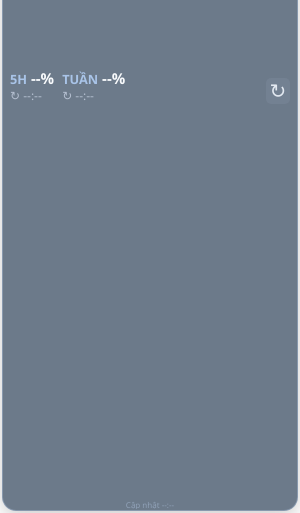
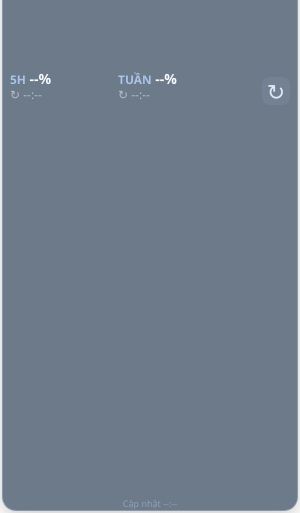
Before and after one commit to NguyenHop1909/codex-usage-monito, an Electron app: page src/taskbar.html in a window 300 px wide. Shown: the part 331-844 px from the top of the page. Drawn offline with Linux system fonts and the light colour scheme; no server answers.

Commit message:
[release] v1.3.29: match quota taskbar reference layout

```diff
--- a/package.json
+++ b/package.json
@@ -1,6 +1,6 @@
 {
   "name": "codex-usage-tray",
-  "version": "1.3.28",
+  "version": "1.3.29",
   "description": "Windows tray monitor for ChatGPT/Codex usage limits",
   "repository": {
     "type": "git",
--- a/src/taskbar.css
+++ b/src/taskbar.css
@@ -2,17 +2,17 @@
 *{box-sizing:border-box;-webkit-app-region:no-drag}
 html,body{width:100%;height:100%;margin:0;overflow:hidden;background:transparent}
 body{padding:2px;user-select:none}
-main{position:relative;width:100%;height:100%;padding:1px 7px;display:grid;grid-template-columns:max-content max-content minmax(32px,1fr);grid-template-rows:minmax(0,1fr) auto;align-items:center;column-gap:8px;row-gap:0;border:1px solid rgba(190,215,245,.34);border-radius:14px;background:rgba(25,48,72,.64);box-shadow:0 5px 18px rgba(0,0,0,.2),inset 0 1px rgba(255,255,255,.08);cursor:grab;touch-action:none}
+main{position:relative;width:100%;height:100%;padding:1px 7px;display:grid;grid-template-columns:minmax(58px,.85fr) minmax(88px,1.15fr) 28px;grid-template-rows:minmax(0,1fr) auto;align-items:center;column-gap:6px;row-gap:0;border:1px solid rgba(190,215,245,.34);border-radius:14px;background:rgba(25,48,72,.64);box-shadow:0 5px 18px rgba(0,0,0,.2),inset 0 1px rgba(255,255,255,.08);cursor:grab;touch-action:none}
 .adjusting main{cursor:grabbing}
 .quota{min-width:0;display:flex;flex-direction:column;gap:1px;line-height:1.15}
-.value{font-size:clamp(11px,min(5vw,30vh),16px);white-space:nowrap}
+.value{font-size:14px;white-space:nowrap}
 .value>span{color:#a9c4e8;font-size:.85em;font-weight:600}
 .value strong{font-weight:700}
 .reset{font-size:clamp(9px,min(4vw,23vh),12px);color:#b4bfd0;white-space:nowrap;overflow:hidden;text-overflow:ellipsis}
-#updated{grid-column:1/4;grid-row:2;align-self:end;text-align:center;color:#91a2b8;font-size:8px;line-height:9px;white-space:nowrap;overflow:hidden;text-overflow:ellipsis}
-#refresh{position:absolute;right:7px;top:50%;transform:translateY(-50%);width:24px;height:26px;padding:0;border:0;border-radius:5px;background:rgba(148,163,184,.18);color:#e2e8f0;font:20px/24px "Segoe UI Symbol","Segoe UI",sans-serif;cursor:pointer}
+#updated{grid-column:1/4;grid-row:2;align-self:end;text-align:center;color:#91a2b8;font-size:9px;line-height:10px;white-space:nowrap;overflow:hidden;text-overflow:ellipsis}
+#refresh{position:absolute;right:7px;top:50%;transform:translateY(-50%);width:28px;height:28px;padding:0;border:0;border-radius:7px;background:rgba(148,163,184,.18);color:#e2e8f0;font:22px/26px "Segoe UI Symbol","Segoe UI",sans-serif;cursor:pointer}
 #refresh:hover:not(:disabled){background:rgba(96,165,250,.35)}
 #refresh:disabled{opacity:.55;cursor:default}
 #resize{position:absolute;top:0;right:0;width:13px;height:10px;cursor:nesw-resize;touch-action:none}
 #resize:after{content:"";position:absolute;right:2px;top:2px;width:6px;height:6px;border-top:2px solid #8faac9;border-right:2px solid #8faac9;border-radius:1px}
-@media(max-height:38px){main{padding-top:1px;padding-bottom:1px}.quota{gap:0;line-height:1.05}.value{font-size:11px}.reset{font-size:9px}}
+@media(max-height:46px){main{padding-top:0;padding-bottom:0}.quota{gap:0;line-height:1}.value{font-size:12px}.reset{font-size:8px;line-height:9px}#updated{font-size:7px;line-height:8px}}
```
Also changed, not shown: 1 other file.
